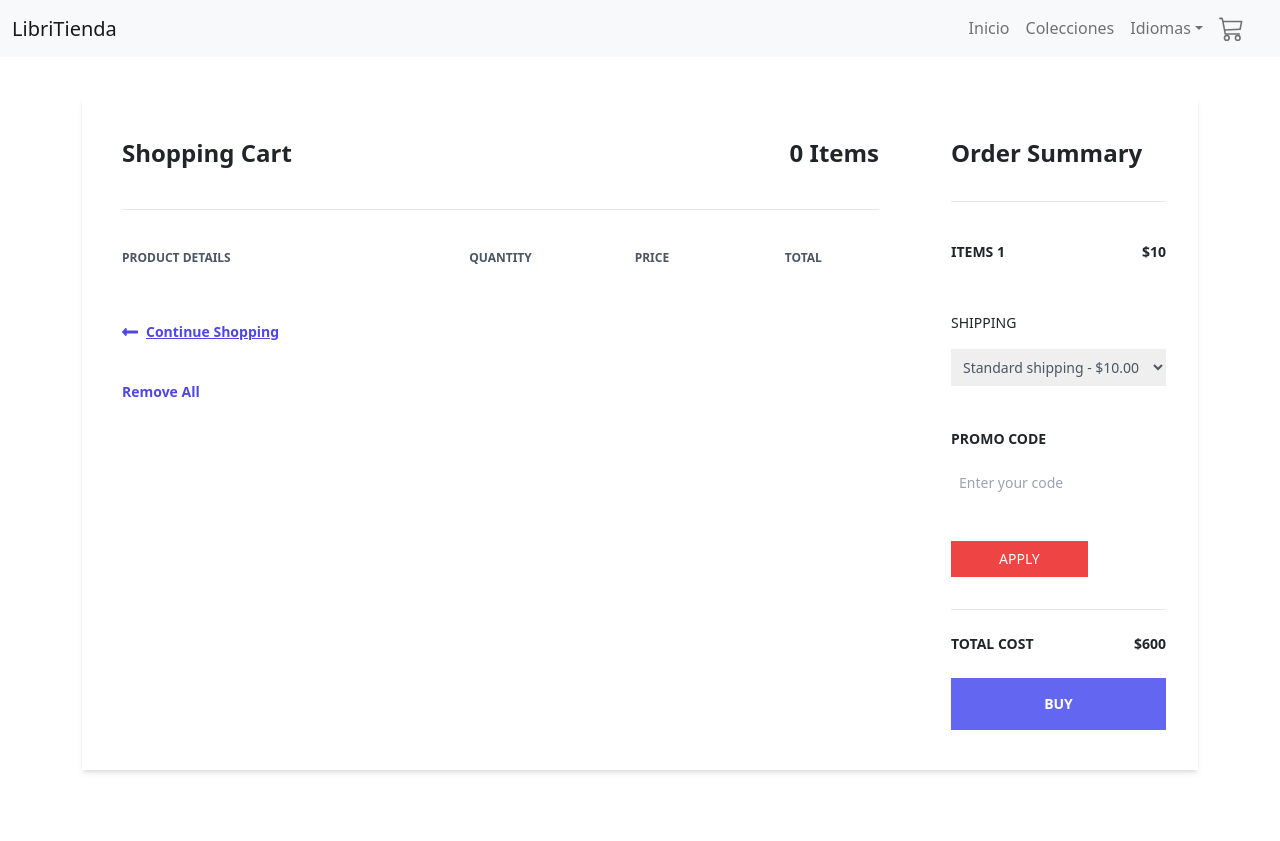
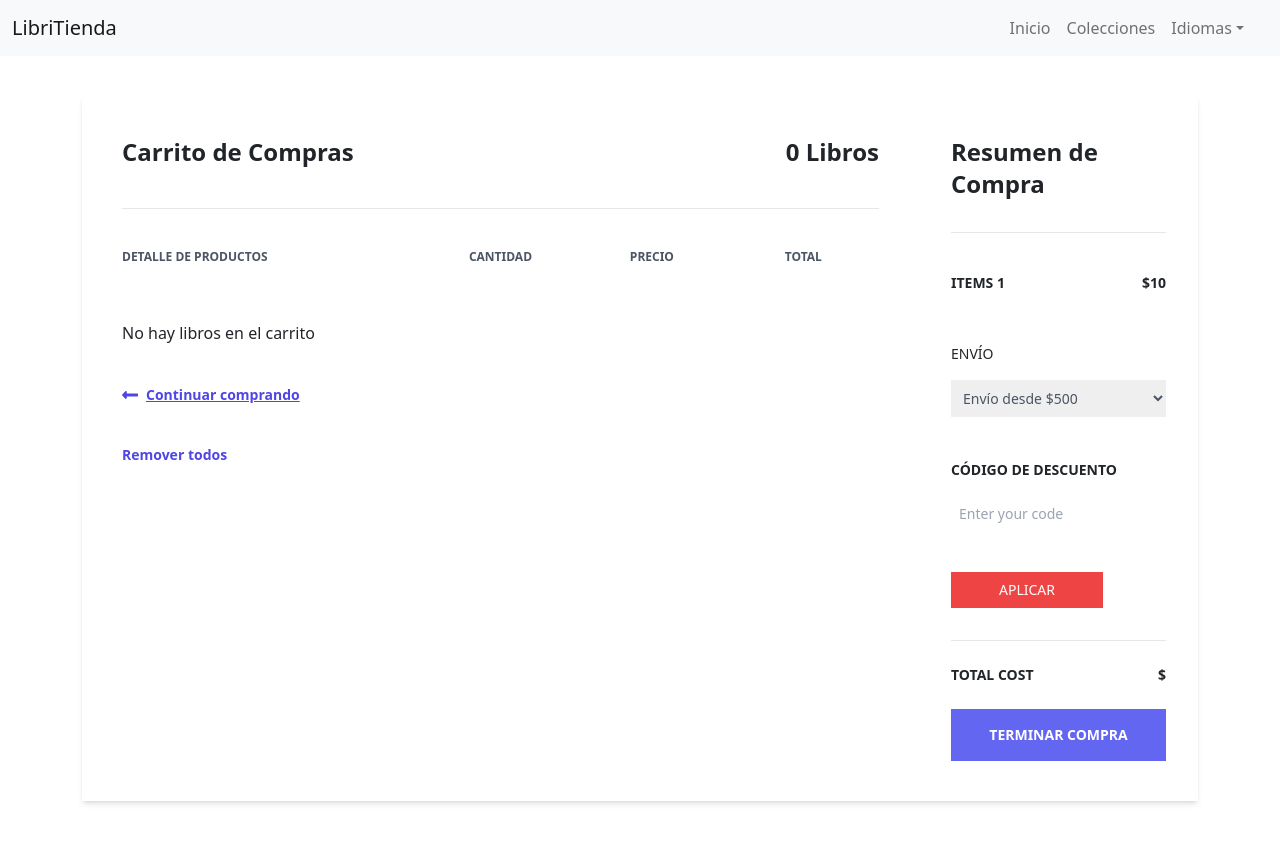
Before and after one commit to maugedamy/libritienda, a React (Create React App) app: page /carrito in a window 1280 px wide. Before the commit the page ends 810 px from the top, so only its background shows below. Built offline with nearby package versions, Linux system fonts and the light colour scheme.

Commit message:
Cart View

```diff
--- a/src/components/CartDetail/index.js
+++ b/src/components/CartDetail/index.js
@@ -9,23 +9,24 @@ const CartDetail = () => {
       <div className='flex shadow-md my-10'>
         <div className='w-3/4 bg-white px-10 py-10'>
           <div className='flex justify-between border-b pb-8'>
-            <h1 className='font-semibold text-2xl'>Shopping Cart</h1>
-            <h2 className='font-semibold text-2xl'>{cart.length} Items</h2>
+            <h1 className='font-semibold text-2xl'>Carrito de Compras</h1>
+            <h2 className='font-semibold text-2xl'>{cart.length} Libros</h2>
           </div>
           <div className='flex mt-10 mb-5'>
             <h3 className='font-semibold text-gray-600 text-xs uppercase w-2/5'>
-              Product Details
+              Detalle de productos
             </h3>
             <h3 className='font-semibold text-center text-gray-600 text-xs uppercase w-1/5 text-center'>
-              Quantity
+              Cantidad
             </h3>
             <h3 className='font-semibold text-center text-gray-600 text-xs uppercase w-1/5 text-center'>
-              Price
+              Precio
             </h3>
             <h3 className='font-semibold text-center text-gray-600 text-xs uppercase w-1/5 text-center'>
               Total
             </h3>
           </div>
+          {cart.length == 0 && "No hay libros en el carrito"}
           {cart.length > 0 &&
             cart.map((item) => (
               <div className='flex items-center hover:bg-gray-100 -mx-8 px-6 py-5'>
@@ -40,7 +41,7 @@ const CartDetail = () => {
                       onClick={() => removeFromCart(item.id)}
                       className='font-semibold hover:text-red-500 text-gray-500 text-xs'
                     >
-                      Remove
+                      Remover
                     </button>
                   </div>
                 </div>
@@ -84,16 +85,16 @@ const CartDetail = () => {
             >
               <path d='M134.059 296H436c6.627 0 12-5.373 12-12v-56c0-6.627-5.373-12-12-12H134.059v-46.059c0-21.382-25.851-32.09-40.971-16.971L7.029 239.029c-9.373 9.373-9.373 24.569 0 33.941l86.059 86.059c15.119 15.119 40.971 4.411 40.971-16.971V296z' />
             </svg>
-            Continue Shopping
+            Continuar comprando
           </Link>
           <button onClick={removeAll}  className='flex font-semibold text-indigo-600 text-sm mt-10'>
-            Remove All
+            Remover todos
           </button>
         </div>
 
         <div id='summary' className='w-1/4 px-8 py-10'>
           <h1 className='font-semibold text-2xl border-b pb-8'>
-            Order Summary
+            Resumen de Compra
           </h1>
           <div className='flex justify-between mt-10 mb-5'>
             <span className='font-semibold text-sm uppercase'>Items 1</span>
@@ -101,10 +102,10 @@ const CartDetail = () => {
           </div>
           <div>
             <label className='font-medium inline-block mb-3 text-sm uppercase'>
-              Shipping
+              Envío
             </label>
             <select className='block p-2 text-gray-600 w-full text-sm'>
-              <option>Standard shipping - $10.00</option>
+              <option>Envío desde $500</option>
             </select>
           </div>
           <div className='py-10'>
@@ -112,7 +113,7 @@ const CartDetail = () => {
               htmlFor='promo'
               className='font-semibold inline-block mb-3 text-sm uppercase'
             >
-              Promo Code
+              Código de descuento
             </label>
             <input
               type='text'
@@ -123,17 +124,22 @@ const CartDetail = () => {
             />
           </div>
           <button className='bg-red-500 hover:bg-red-600 px-5 py-2 text-sm text-white uppercase'>
-            Apply
+            Aplicar
           </button>
           <div className='border-t mt-8'>
             <div className='flex font-semibold justify-between py-6 text-sm uppercase'>
               <span>Total cost</span>
-              <span>$600</span>
+              <span>$
+              {cart.length > 0 && cart.reduce((total,item) => (
+                total + parseInt(item.price) * parseInt(item.count)
+              ), 0)
+              }
+              </span>
             </div>
             <button
               className='bg-indigo-500 font-semibold hover:bg-indigo-600 py-3 text-sm text-white uppercase w-full'
             >
-              Buy
+              Terminar Compra
             </button>
           </div>
         </div>
--- a/src/components/CartWidget/index.js
+++ b/src/components/CartWidget/index.js
@@ -1,10 +1,22 @@
-import React from "react";
+import { CartContext } from '../../context/CartContext';
+import React, { useContext } from 'react';
+
+
 
 export const CartWidget = () => {
+    const { cart } = useContext(CartContext);
+
     return (
-        <svg xmlns="http://www.w3.org/2000/svg" width="25" height="25" fill="currentColor" class="bi bi-cart3" viewBox="0 0 16 16">
-            <path d="M0 1.5A.5.5 0 0 1 .5 1H2a.5.5 0 0 1 .485.379L2.89 3H14.5a.5.5 0 0 1 .49.598l-1 5a.5.5 0 0 1-.465.401l-9.397.472L4.415 11H13a.5.5 0 0 1 0 1H4a.5.5 0 0 1-.491-.408L2.01 3.607 1.61 2H.5a.5.5 0 0 1-.5-.5zM3.102 4l.84 4.479 9.144-.459L13.89 4H3.102zM5 12a2 2 0 1 0 0 4 2 2 0 0 0 0-4zm7 0a2 2 0 1 0 0 4 2 2 0 0 0 0-4zm-7 1a1 1 0 1 1 0 2 1 1 0 0 1 0-2zm7 0a1 1 0 1 1 0 2 1 1 0 0 1 0-2z" />
-        </svg>
+        <div>
+            {cart.length > 0 && cart.reduce((total,item) => (
+                total + parseInt(item.count)
+              ), 0)
+            }
+            <svg xmlns="http://www.w3.org/2000/svg" width="25" height="25" fill="currentColor" class="bi bi-cart3" viewBox="0 0 16 16">
+                <path d="M0 1.5A.5.5 0 0 1 .5 1H2a.5.5 0 0 1 .485.379L2.89 3H14.5a.5.5 0 0 1 .49.598l-1 5a.5.5 0 0 1-.465.401l-9.397.472L4.415 11H13a.5.5 0 0 1 0 1H4a.5.5 0 0 1-.491-.408L2.01 3.607 1.61 2H.5a.5.5 0 0 1-.5-.5zM3.102 4l.84 4.479 9.144-.459L13.89 4H3.102zM5 12a2 2 0 1 0 0 4 2 2 0 0 0 0-4zm7 0a2 2 0 1 0 0 4 2 2 0 0 0 0-4zm-7 1a1 1 0 1 1 0 2 1 1 0 0 1 0-2zm7 0a1 1 0 1 1 0 2 1 1 0 0 1 0-2z" />
+            </svg>
+
+        </div>
     );
 }
 
--- a/src/components/NavBar/index.js
+++ b/src/components/NavBar/index.js
@@ -1,4 +1,3 @@
-import React from "react";
 import { Link } from "react-router-dom";
 import Button from "react-bootstrap/Button";
 import Container from "react-bootstrap/Container";
@@ -8,8 +7,11 @@ import Navbar from "react-bootstrap/Navbar";
 import NavDropdown from "react-bootstrap/NavDropdown";
 import Offcanvas from "react-bootstrap/Offcanvas";
 import CartWidget from "../CartWidget";
+import { CartContext } from '../../context/CartContext';
+import React, { useContext } from 'react';
 
 function NavBar() {
+  const { cart } = useContext(CartContext);
   return (
     <>
       {["sm"].map((expand) => (
@@ -44,9 +46,10 @@ function NavBar() {
                     </NavDropdown.Item>
                     <NavDropdown.Divider />
                   </NavDropdown>
-                  <Link className="nav-link" to="./carrito">
+                  {cart.length > 0 && <Link className="nav-link" to="./carrito">
                     <CartWidget />
                   </Link>
+                  }
                 </Nav>
                 {/* <Form className="d-flex">
                   <Form.Control
```
